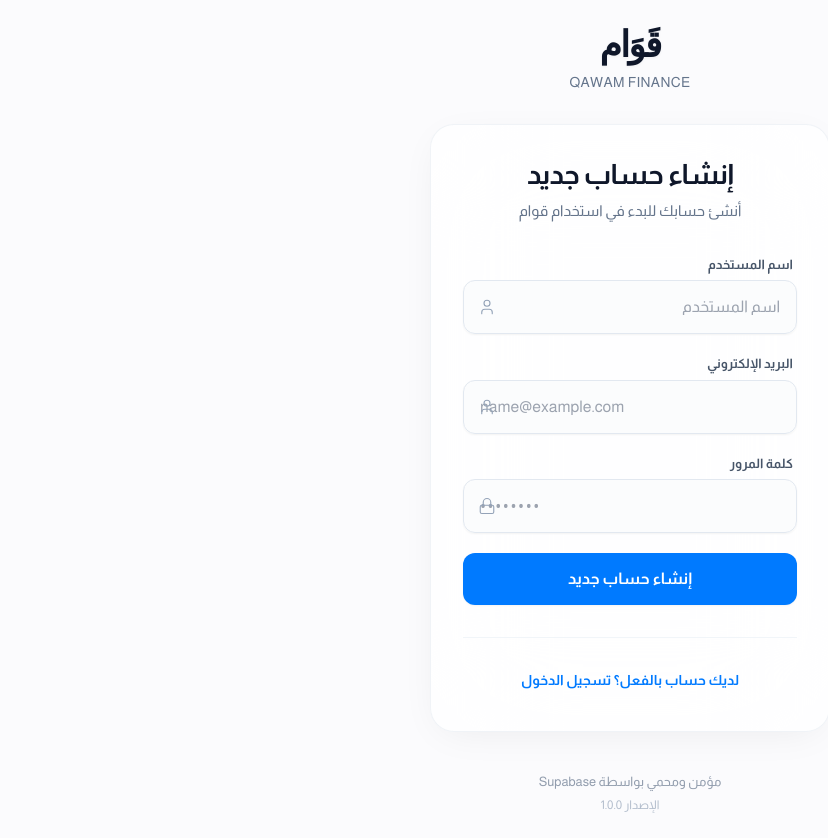
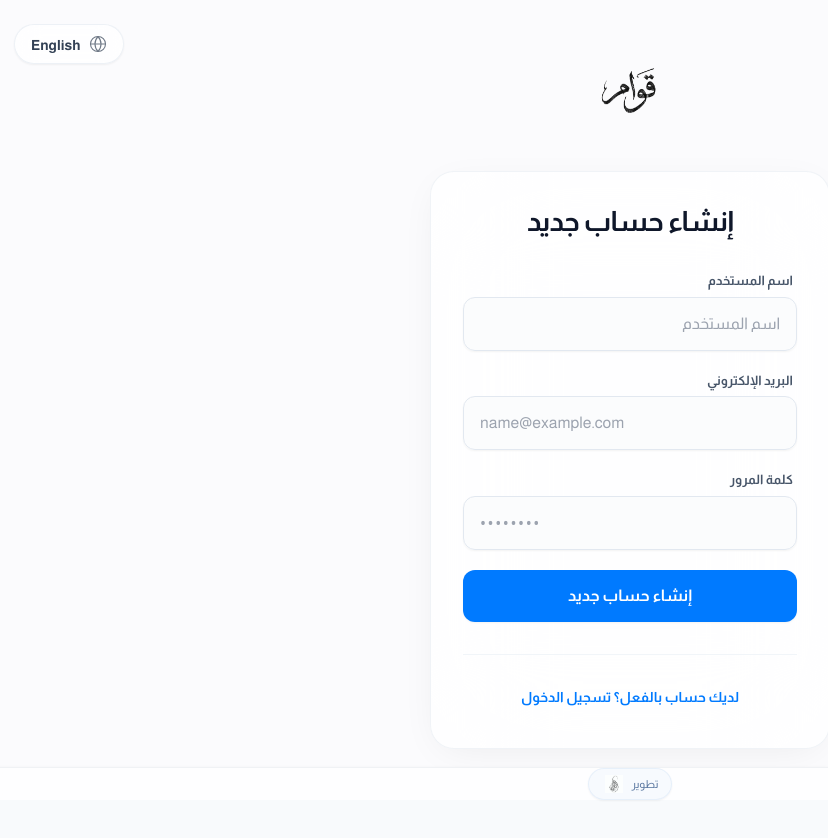
Before and after one commit to abuabdullah311/QAWAM, a React (Vite) app: page / in a window 1280 px wide. Both pictures are taken after a click on the button "ليس لديك حساب؟ قم بإنشائه الآن". Shown: the whole page, without its empty margins (10-838 px from the left). After the commit the page ends 800 px from the top, so only its background shows below. Built offline with nearby package versions, Linux system fonts and the light colour scheme; a web font is replaced by a local one.

Commit message:
feat(auth): enable language toggle on auth screen
Add language switching capabilities to the authentication page and update the language toggle component for improved visibility.

```diff
--- a/App.tsx
+++ b/App.tsx
@@ -569,7 +569,7 @@ function App() {
   }
 
   if (!currentUser) {
-    return <Auth onLoginSuccess={checkSession} />;
+    return <Auth onLoginSuccess={checkSession} lang={lang} setLang={setLang} />;
   }
 
   return (
--- a/components/Auth.tsx
+++ b/components/Auth.tsx
@@ -1,12 +1,15 @@
 import React, { useState } from 'react';
 import { supabase } from '../library/supabaseClient';
-import { User, Lock, Loader2 } from 'lucide-react';
+import { Loader2, Globe } from 'lucide-react';
+import { Language } from '../types';
 
 interface AuthProps {
   onLoginSuccess: () => void;
+  lang?: Language;
+  setLang?: (lang: Language) => void;
 }
 
-export function Auth({ onLoginSuccess }: AuthProps) {
+export function Auth({ onLoginSuccess, lang = 'ar', setLang }: AuthProps) {
   const [isSignUp, setIsSignUp] = useState(false);
   const [email, setEmail] = useState('');
   const [password, setPassword] = useState('');
@@ -14,6 +17,8 @@ export function Auth({ onLoginSuccess }: AuthProps) {
   const [loading, setLoading] = useState(false);
   const [error, setError] = useState<string | null>(null);
   const [successMsg, setSuccessMsg] = useState<string | null>(null);
+
+  const isRtl = lang === 'ar';
 
   const handleSubmit = async (e: React.FormEvent) => {
     e.preventDefault();
@@ -47,7 +52,7 @@ export function Auth({ onLoginSuccess }: AuthProps) {
               .eq('id', data.user.id);
             onLoginSuccess();
          } else {
-            setSuccessMsg('تم التسجيل بنجاح، يرجى مراجعة بريدك الإلكتروني لتأكيد الحساب (إذا كان تأكيد البريد مفعلاً)');
+            setSuccessMsg(isRtl ? 'تم التسجيل بنجاح، يرجى مراجعة بريدك الإلكتروني لتأكيد الحساب (إذا كان تأكيد البريد مفعلاً)' : 'Registration successful! Please check your email to confirm your account (if enabled).');
             setLoading(false);
          }
       }
@@ -75,49 +80,59 @@ export function Auth({ onLoginSuccess }: AuthProps) {
   };
 
   return (
-    <div className="min-h-screen flex flex-col items-center justify-center bg-[#fbfbfd] p-4 sm:p-6 font-['Almarai',-apple-system,BlinkMacSystemFont,sans-serif]" dir="rtl">
+    <div className="min-h-screen flex flex-col items-center justify-center bg-[#fbfbfd] p-4 sm:p-6 font-['Almarai',-apple-system,BlinkMacSystemFont,sans-serif]" dir={isRtl ? "rtl" : "ltr"}>
+      {setLang && (
+        <div className="absolute top-4 end-4 sm:top-6 sm:end-6 z-50">
+          <button
+            onClick={() => setLang(lang === 'ar' ? 'en' : 'ar')}
+            className="px-4 gap-2 h-10 bg-white/80 backdrop-blur-md border border-slate-200/60 shadow-sm rounded-full flex items-center justify-center text-[14px] font-bold text-slate-700 hover:bg-white hover:text-slate-900 transition-colors active:scale-95"
+            title={lang === 'ar' ? 'English' : 'العربية'}
+          >
+             <Globe size={18} strokeWidth={1.5} className="opacity-70" />
+             <span className="leading-none pt-[1px]">{lang === 'ar' ? 'English' : 'العربية'}</span>
+          </button>
+        </div>
+      )}
+
       {/* Brand logo area */}
       <div className="mb-8 flex flex-col items-center">
-         <span className="text-4xl font-black text-slate-900 tracking-tighter drop-shadow-sm font-serif mb-2">قَوَام</span>
-         <span className="text-sm text-slate-500 font-medium tracking-wide uppercase">Qawam Finance</span>
+         <img
+            src="/logo.png"
+            alt={isRtl ? "شعار قوام" : "Qawam Logo"}
+            className="h-20 w-auto object-contain mb-2"
+            onError={(e) => {
+              (e.target as HTMLImageElement).style.display = 'none';
+            }}
+         />
       </div>
 
       <div className="max-w-[400px] w-full bg-white/80 backdrop-blur-3xl rounded-[24px] shadow-[0_8px_40px_-12px_rgba(0,0,0,0.08)] border border-slate-200/50 p-6 sm:p-8">
         <div className="text-center mb-8">
-          <h2 className="text-[28px] font-bold text-slate-900 mb-2 leading-tight tracking-tight">
-            {isSignUp ? 'إنشاء حساب جديد' : 'تسجيل الدخول'}
+          <h2 className="text-[28px] font-bold text-slate-900 leading-tight tracking-tight">
+            {isSignUp ? (isRtl ? 'إنشاء حساب جديد' : 'Create an Account') : (isRtl ? 'تسجيل الدخول' : 'Sign In')}
           </h2>
-          <p className="text-slate-500 text-[15px] font-medium">
-            {isSignUp ? 'أنشئ حسابك للبدء في استخدام قوام' : 'مرحباً بك في لوحة تحكم قوام'}
-          </p>
         </div>
 
         <form onSubmit={handleSubmit} className="space-y-5">
           {isSignUp && (
             <div className="space-y-1.5">
-              <label className="block text-[13px] font-semibold text-slate-600 px-1">اسم المستخدم</label>
-              <div className="relative group">
-                <div className="absolute inset-y-0 end-0 flex items-center justify-center w-12 pointer-events-none text-slate-400 group-focus-within:text-[#007AFF] transition-colors">
-                  <User size={18} strokeWidth={1.5} />
-                </div>
+              <label className="block text-[13px] font-semibold text-slate-600 px-1">{isRtl ? 'اسم المستخدم' : 'Username'}</label>
+              <div className="relative">
                 <input
                   type="text"
                   required={isSignUp}
                   value={username}
                   onChange={(e) => setUsername(e.target.value)}
-                  className="w-full bg-slate-50/50 hover:bg-slate-50 py-3.5 pe-12 ps-4 rounded-xl border border-slate-200 focus:bg-white focus:border-[#007AFF] focus:ring-4 focus:ring-[#007AFF]/10 transition-all duration-200 outline-none text-[16px] text-slate-900 shadow-sm"
-                  placeholder="اسم المستخدم"
+                  className="w-full bg-slate-50/50 hover:bg-slate-50 py-3.5 px-4 rounded-xl border border-slate-200 focus:bg-white focus:border-[#007AFF] focus:ring-4 focus:ring-[#007AFF]/10 transition-all duration-200 outline-none text-[16px] text-slate-900 shadow-sm"
+                  placeholder={isRtl ? 'اسم المستخدم' : 'Username'}
                 />
               </div>
             </div>
           )}
 
           <div className="space-y-1.5">
-            <label className="block text-[13px] font-semibold text-slate-600 px-1">البريد الإلكتروني</label>
-            <div className="relative group">
-              <div className="absolute inset-y-0 end-0 flex items-center justify-center w-12 pointer-events-none text-slate-400 group-focus-within:text-[#007AFF] transition-colors">
-                <User size={18} strokeWidth={1.5} />
-              </div>
+            <label className="block text-[13px] font-semibold text-slate-600 px-1">{isRtl ? 'البريد الإلكتروني' : 'Email Address'}</label>
+            <div className="relative">
               <input
                 type="email"
                 inputMode="email"
@@ -126,25 +141,22 @@ export function Auth({ onLoginSuccess }: AuthProps) {
                 dir="ltr"
                 value={email}
                 onChange={(e) => setEmail(e.target.value)}
-                className="w-full bg-slate-50/50 hover:bg-slate-50 py-3.5 pe-12 ps-4 rounded-xl border border-slate-200 focus:bg-white focus:border-[#007AFF] focus:ring-4 focus:ring-[#007AFF]/10 transition-all duration-200 outline-none text-[16px] text-slate-900 shadow-sm"
+                className="w-full bg-slate-50/50 hover:bg-slate-50 py-3.5 px-4 rounded-xl border border-slate-200 focus:bg-white focus:border-[#007AFF] focus:ring-4 focus:ring-[#007AFF]/10 transition-all duration-200 outline-none text-[16px] text-slate-900 shadow-sm"
                 placeholder="name@example.com"
               />
             </div>
           </div>
 
           <div className="space-y-1.5">
-            <label className="block text-[13px] font-semibold text-slate-600 px-1">كلمة المرور</label>
-            <div className="relative group">
-              <div className="absolute inset-y-0 end-0 flex items-center justify-center w-12 pointer-events-none text-slate-400 group-focus-within:text-[#007AFF] transition-colors">
-                <Lock size={18} strokeWidth={1.5} />
-              </div>
+            <label className="block text-[13px] font-semibold text-slate-600 px-1">{isRtl ? 'كلمة المرور' : 'Password'}</label>
+            <div className="relative">
               <input
                 type="password"
                 required
                 dir="ltr"
                 value={password}
                 onChange={(e) => setPassword(e.target.value)}
-                className="w-full bg-slate-50/50 hover:bg-slate-50 py-3.5 pe-12 ps-4 rounded-xl border border-slate-200 focus:bg-white focus:border-[#007AFF] focus:ring-4 focus:ring-[#007AFF]/10 transition-all duration-200 outline-none text-[16px] text-slate-900 shadow-sm font-sans tracking-widest"
+                className="w-full bg-slate-50/50 hover:bg-slate-50 py-3.5 px-4 rounded-xl border border-slate-200 focus:bg-white focus:border-[#007AFF] focus:ring-4 focus:ring-[#007AFF]/10 transition-all duration-200 outline-none text-[16px] text-slate-900 shadow-sm font-sans tracking-widest"
                 placeholder="••••••••"
                 minLength={6}
               />
@@ -153,7 +165,7 @@ export function Auth({ onLoginSuccess }: AuthProps) {
 
           {error && (
             <div className="p-3.5 bg-red-50/50 backdrop-blur-md border border-red-200/50 text-red-600 rounded-xl text-[14px] text-center font-medium shadow-sm flex items-center justify-center animate-in fade-in slide-in-from-top-2 duration-300">
-              {error === 'Invalid login credentials' ? 'بيانات الدخول غير صحيحة' : error === 'User already registered' ? 'البريد الإلكتروني مسجل مسبقاً' : error}
+              {error === 'Invalid login credentials' ? (isRtl ? 'بيانات الدخول غير صحيحة' : 'Invalid login credentials') : error === 'User already registered' ? (isRtl ? 'البريد الإلكتروني مسجل مسبقاً' : 'User already registered') : error}
             </div>
           )}
 
@@ -168,7 +180,7 @@ export function Auth({ onLoginSuccess }: AuthProps) {
             disabled={loading}
             className="w-full bg-[#007AFF] hover:bg-[#0062cc] active:scale-[0.98] disabled:opacity-70 disabled:active:scale-100 text-white font-semibold py-3.5 rounded-xl transition-all duration-200 flex items-center justify-center gap-2 shadow-sm text-[16px] mt-2"
           >
-            {loading ? <Loader2 className="animate-spin" size={20} /> : (isSignUp ? 'إنشاء حساب جديد' : 'تسجيل الدخول')}
+            {loading ? <Loader2 className="animate-spin" size={20} /> : (isSignUp ? (isRtl ? 'إنشاء حساب جديد' : 'Create Account') : (isRtl ? 'تسجيل الدخول' : 'Sign In'))}
           </button>
         </form>
 
@@ -182,16 +194,27 @@ export function Auth({ onLoginSuccess }: AuthProps) {
              }}
              className="text-[14px] font-semibold text-[#007AFF] hover:text-[#005bb5] transition-colors py-2 px-4 rounded-full hover:bg-blue-50/50 active:scale-95"
            >
-             {isSignUp ? 'لديك حساب بالفعل؟ تسجيل الدخول' : 'ليس لديك حساب؟ قم بإنشائه الآن'}
+             {isSignUp ? (isRtl ? 'لديك حساب بالفعل؟ تسجيل الدخول' : 'Already have an account? Sign in') : (isRtl ? 'ليس لديك حساب؟ قم بإنشائه الآن' : 'Don\'t have an account? Create one')}
            </button>
         </div>
       </div>
 
       {/* Footer text */}
-      <div className="mt-10 text-center space-y-1 opacity-70">
-         <p className="text-[13px] text-slate-500 font-medium">مؤمن ومحمي بواسطة Supabase</p>
-         <p className="text-[12px] text-slate-400">الإصدار 1.0.0</p>
-      </div>
+      <footer className="fixed bottom-0 w-full bg-white/70 backdrop-blur-[20px] saturate-[1.8] border-t border-slate-900/5 py-[env(safe-area-inset-bottom,12px)] px-4 shadow-[0_-1px_3px_rgba(0,0,0,0.02)] z-40 flex flex-col justify-center items-center gap-2 transition-all">
+        <div className="flex items-center gap-2 text-[11px] text-slate-500 font-medium bg-slate-100/50 px-3 py-1.5 rounded-full border border-slate-200/60 shadow-sm">
+           <span>{isRtl ? 'تطوير' : 'Developed by'}</span>
+           <a href="https://www.linkedin.com/in/ahmed-alshareef-innovation" target="_blank" rel="noopener noreferrer" className="opacity-80 hover:opacity-100 transition-opacity flex items-center">
+             <img
+               src="/ashareef_logo.png"
+               alt="A.Shareef Logo"
+               className="h-[18px] w-auto inline-block ml-1"
+               onError={(e) => {
+                 (e.target as HTMLImageElement).style.display = 'none';
+               }}
+             />
+           </a>
+        </div>
+      </footer>
     </div>
   );
 }
--- a/components/StickyHeader.tsx
+++ b/components/StickyHeader.tsx
@@ -108,8 +108,9 @@ export const StickyHeader: React.FC<StickyHeaderProps> = ({
            {/* Action Icons */}
            <div className="flex items-center gap-1 flex-wrap justify-end shrink-0">
               {/* Language Toggle */}
-              <button onClick={() => setLang(lang === 'ar' ? 'en' : 'ar')} className="w-9 h-9 shrink-0 rounded-full hover:bg-slate-100 flex items-center justify-center text-slate-600 transition-colors active:scale-95" title={lang === 'ar' ? 'English' : 'العربية'}>
-                 <Globe size={18} strokeWidth={1.5} />
+              <button onClick={() => setLang(lang === 'ar' ? 'en' : 'ar')} className="px-3 gap-1.5 h-9 shrink-0 rounded-full hover:bg-slate-100 flex items-center justify-center text-[13px] font-bold text-slate-700 transition-colors active:scale-95 border border-transparent hover:border-slate-200" title={lang === 'ar' ? 'English' : 'العربية'}>
+                 <Globe size={16} strokeWidth={1.5} className="opacity-70" />
+                 <span className="leading-none pt-[1px] font-sans tracking-wide">{lang === 'ar' ? 'EN' : 'عربي'}</span>
               </button>
 
               {/* Wizard */}
```
